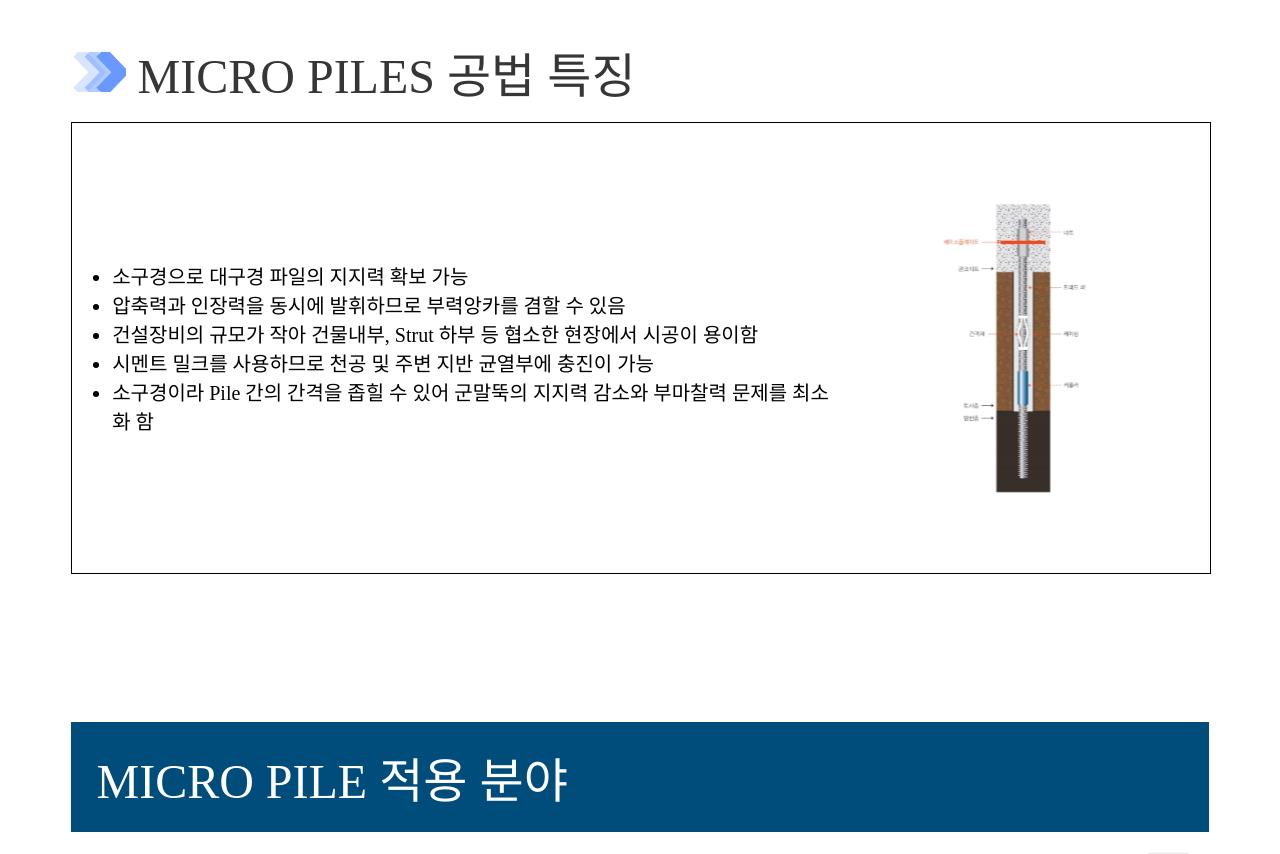
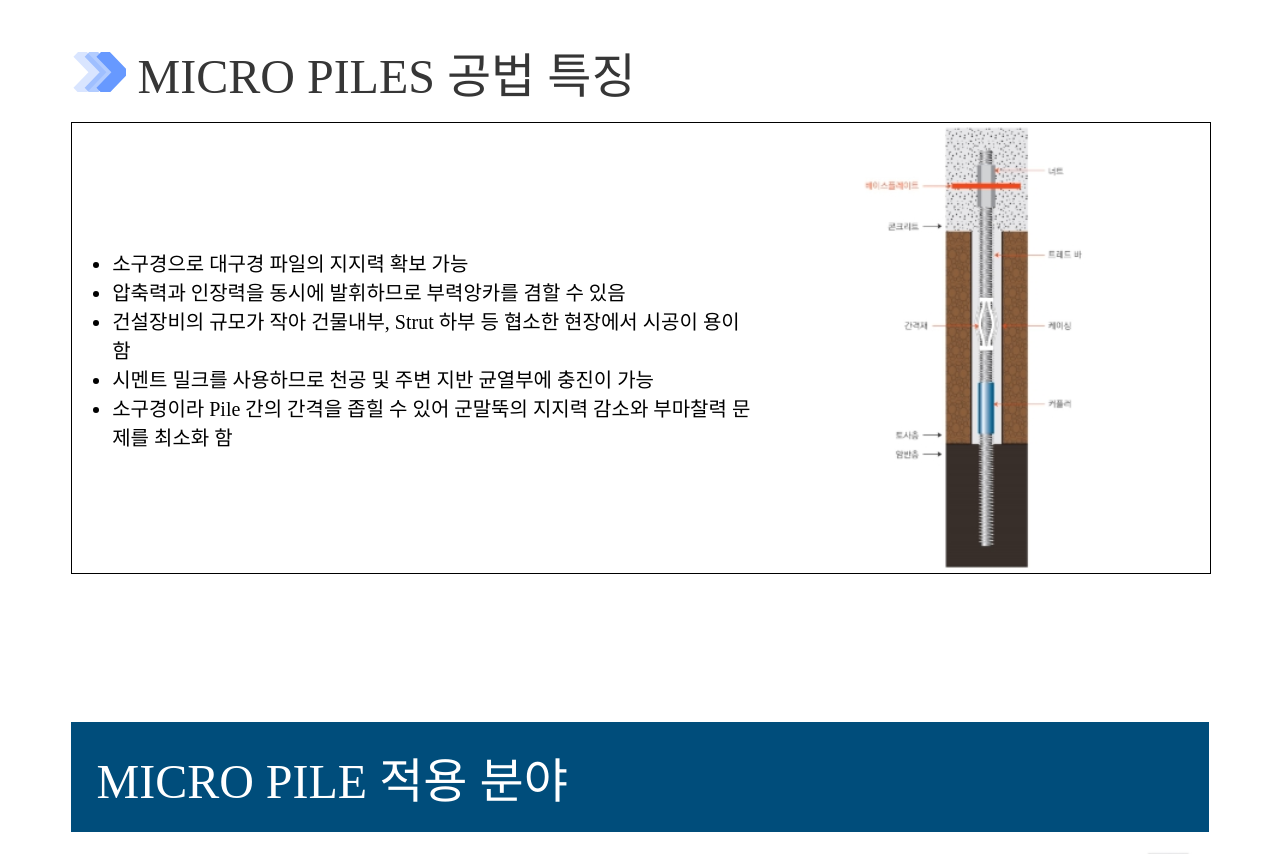
Before and after one commit to HUMBLE25/gittan_homepage, a Next.js app: page /microPiles in a window 1280 px wide. Shown: the part 880-1734 px from the top of the page. Built offline with nearby package versions, Linux system fonts and the light colour scheme.

Commit message:
FIX micropile feature img size

```diff
--- a/src/styles/microPiles.module.css
+++ b/src/styles/microPiles.module.css
@@ -247,9 +247,9 @@
 }
 
 .feature_image {
-    width: 15%;
-    height: 15%;
-    padding: 10%;
+    width: 50%;
+    height: 100%;
+    /* padding: 10%; */
     background-image: url(/micro_feature_img.svg);
     background-size: 100% 100%;
     background-position: center;
```
